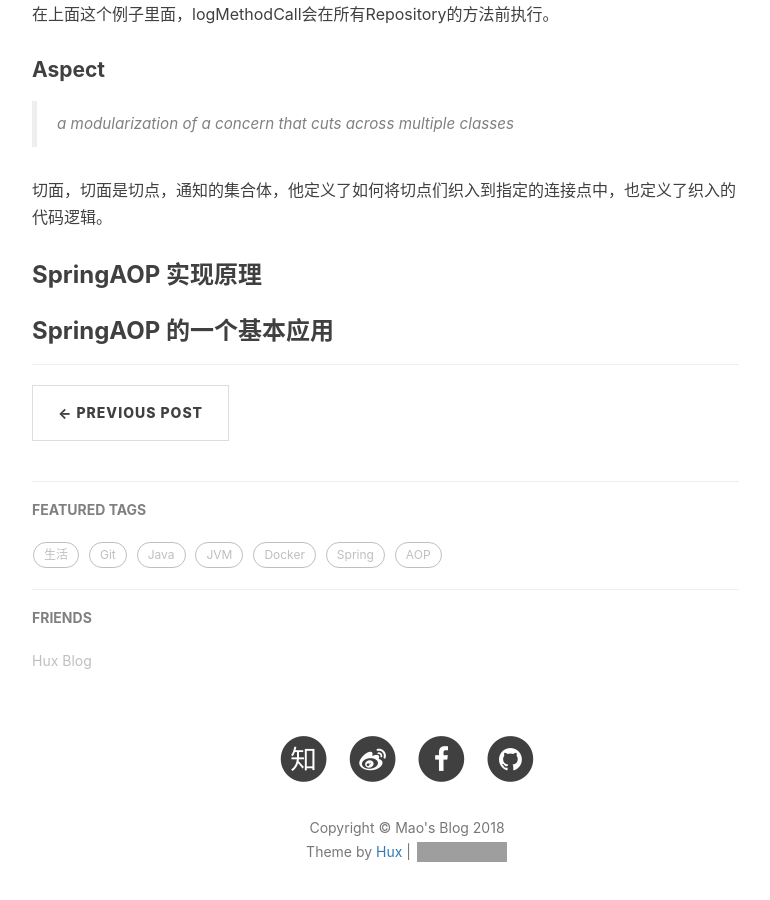
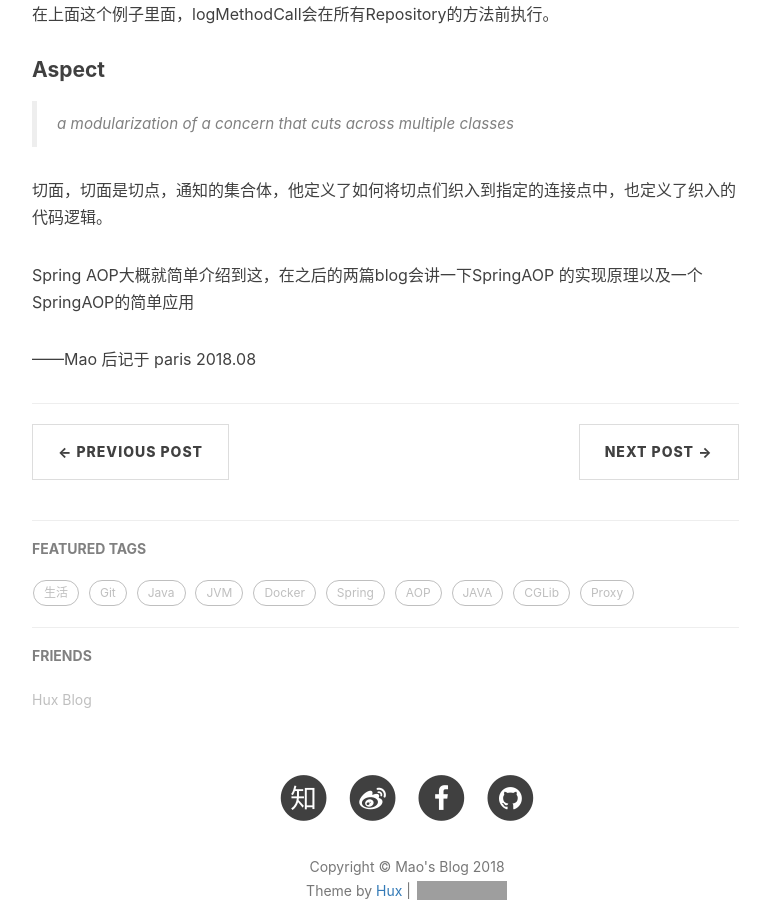
Before and after one commit to BravoMao/BravoMao.github.io, a Jekyll site: the page built from _posts/2018-08-21-Spring-AOP.markdown, in a window 1280 px wide and 900 px high, scrolled down 2457 px. Shown: the whole window, without its empty margins (233-1003 px from the left). Built offline with Jekyll 4.4.1, drawn with Linux system fonts in a browser that asks for light colours; nearby versions of some CDN libraries; comment, search, counter and statistics services are not loaded; some of the changed text lies outside the part shown; grey boxes are pictures that could not be loaded.

Commit message:
add spring aop proxy explication

```diff
--- a/_posts/2018-08-21-Spring-AOP.markdown
+++ b/_posts/2018-08-21-Spring-AOP.markdown
@@ -77,6 +77,8 @@
 
 切面，切面是切点，通知的集合体，他定义了如何将切点们织入到指定的连接点中，也定义了织入的代码逻辑。
 
-### SpringAOP 实现原理
 
-### SpringAOP 的一个基本应用
+
+Spring AOP大概就简单介绍到这，在之后的两篇blog会讲一下SpringAOP 的实现原理以及一个SpringAOP的简单应用
+
+——Mao 后记于 paris 2018.08
```
Also changed, not shown: other parts of _posts/2018-08-21-Spring-AOP.markdown (+1 -1 lines), _posts/2018-08-30-Spring-AOP-proxy.markdown (added, +31 -0 lines).
